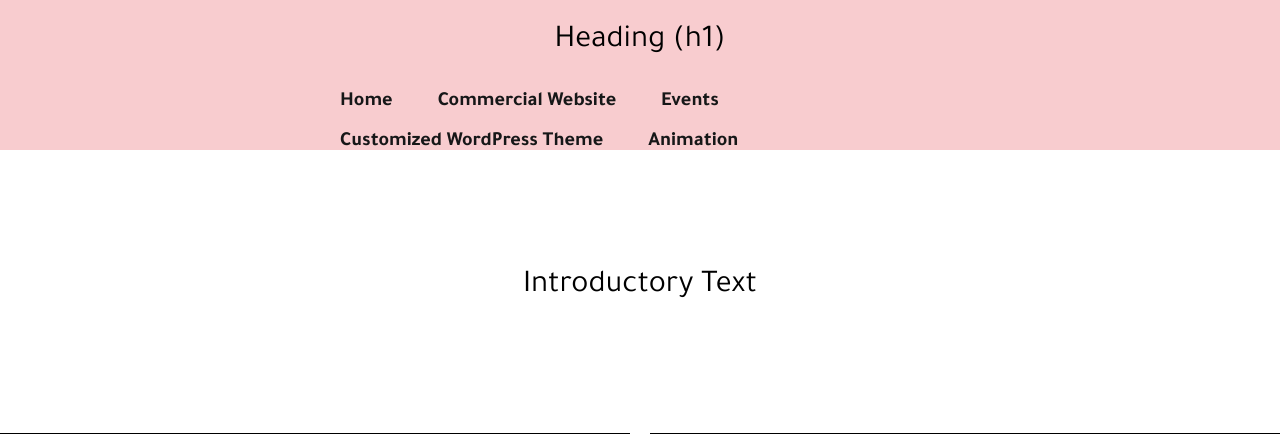
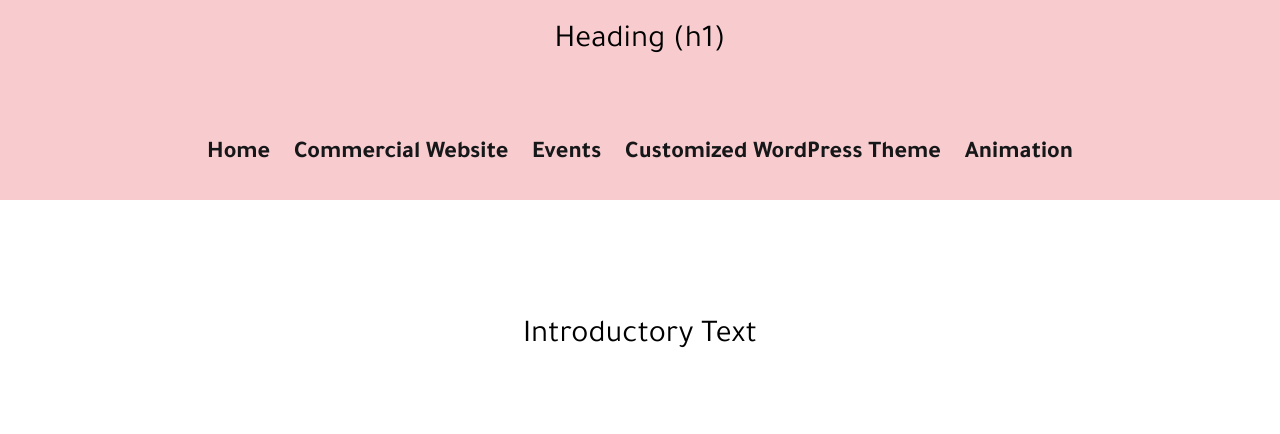
Before and after one commit to 19stesha69/portfolioProject, a PHP site: page /template/portfolioTemplate.php in a window 1280 px wide. Shown: the top 434 px of the page. Run offline with PHP 8.4, Linux system fonts and the light colour scheme; some libraries are stand-ins or nearby versions.

Commit message:
Add files via upload

```diff
--- a/template/css/grid.css
+++ b/template/css/grid.css
@@ -11,7 +11,7 @@
 	float:left;
 	margin: 1% 0 1% 1.6%;
 }
-.col:first-child { margin-left: 0; }
+.col:first-child { margin-left: 0px; }
 
 /*  GROUPING  */
 .group:before,
@@ -28,9 +28,12 @@
 	width: 49.2%;
 }
 
-/*  GO FULL WIDTH AT LESS THAN 480 PIXELS */
+/*  GO FULL WIDTH AT LESS THAN 768 PIXELS */
 
 
 @media only screen and (max-width: 768px) {
-	.span_2_of_2, .span_1_of_2 { width: 100%; }
+	.span_2_of_2, .span_1_of_2 {
+        width: 100%;
+        margin: 1% 0;
+    }
 }
--- a/template/css/navigation.css
+++ b/template/css/navigation.css
@@ -1,6 +1,6 @@
 /*
-File Name: navigationAitH.css
-Date: 10/8/17
+File Name: navigation.css
+Date: 5/7/18
 Programmer: Stesha Norstrom
 */
 
@@ -8,12 +8,11 @@ Programmer: Stesha Norstrom
 
 .headerNav {
     background-color: rgb(248, 204, 207);
-    height: 100px;
 }
 
 /* remove bullet in front of list items in menu */
 
-.headerNav ul {
+.headerNav .menu {
     list-style-type: none;
     margin-top: 0;
     padding-left: 0;
@@ -24,6 +23,7 @@ Programmer: Stesha Norstrom
 
 .headerNav li {
     padding: 10px 0;
+    text-align: right;
 }
 
 /* remove underline in links. */
@@ -39,8 +39,8 @@ Programmer: Stesha Norstrom
     color: rgb(22, 23, 24);
     padding: 10px 30px;
     font-family: 'Tajawal', sans-serif;
+    font-size: 1.1em;
     font-weight: bold;
-    font-size: 1.1em;
 }
 
 .headerNav .menu {
@@ -48,6 +48,8 @@ Programmer: Stesha Norstrom
     max-height: 0;
     transition: max-height .2s ease-out;
 }
+
+/* Animated Hamburger Menu Icon */
 
 .headerNav .menu-icon {
     cursor: pointer;
@@ -112,35 +114,36 @@ Programmer: Stesha Norstrom
     top: 0;
 }
 
+/* TABLET STYLES */
+@media only screen and (min-width: 768px) {
+
+    .headerNav li a {
+        padding: 10px 40px 10px 0;
+        font-size: 1.25em;
+    }
+}
 
 /*  DESKTOP STYLES */
 @media only screen and (min-width: 1024px) {
 
      .headerNav {
-        height: 150px;
+        height: 200px;
     }
 
     .headerNav .menu {
-        margin: 0 25% 10px 25%;
-        max-height: none;
-        width: auto;
-    }
-
-    .headerNav ul {
         overflow: visible;
-        margin-bottom: 20px;
-        text-align: center;
-        width: 100%;
+        padding-top: 50px;
+        text-align:center;
     }
 
     .headerNav li {
-        float: left;
-        padding: 10px 15px;
+        display: inline;
     }
 
     .headerNav li a {
-        padding: 0 10px 0 5px;
-        font-size: 1.25em;
+        padding:10px;
+        display: inline-block;
+        font-size: 1.5em;
     }
 
     .headerNav .menu-icon, .hamburger-menu {
```
